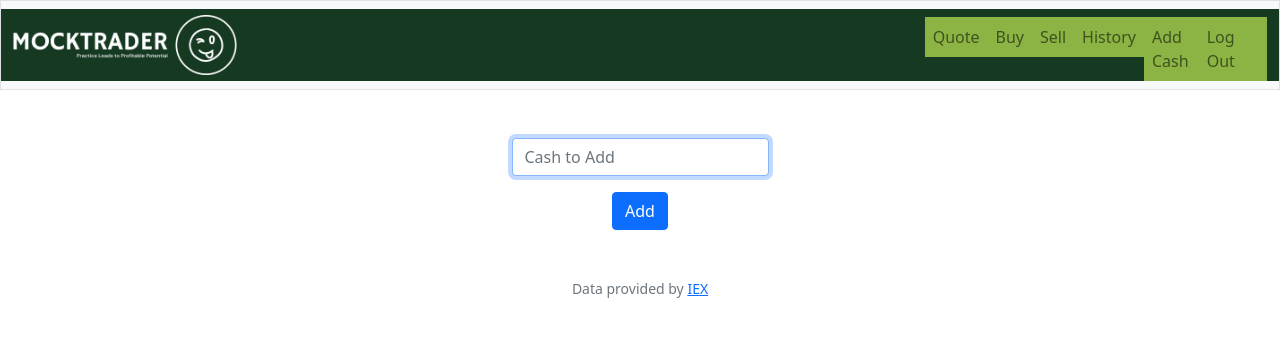
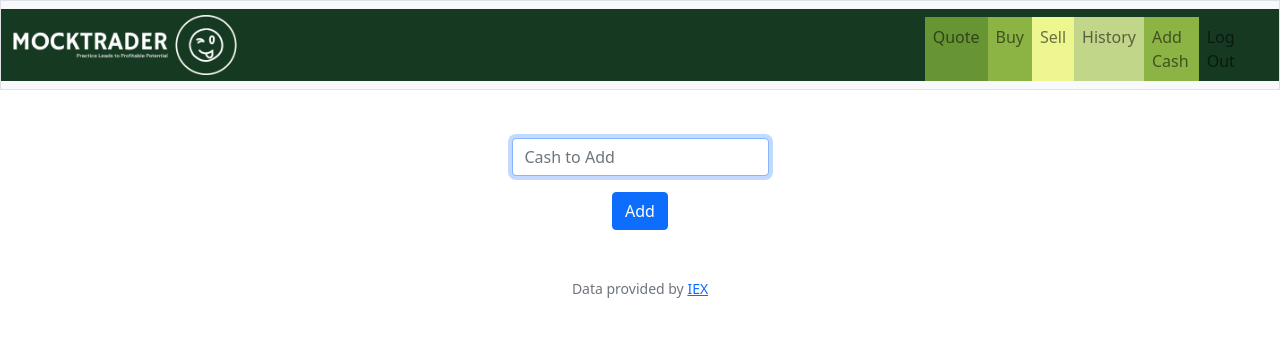
Before and after one commit to jazzorpheus/mock-trader, a Flask app: page /add in a window 1280 px wide. Shown: the top 337 px of the page. Run offline with Flask 3, Linux system fonts and the light colour scheme; the visitor is signed in with stand-in values (Sample User, id 1); some libraries are stand-ins or nearby versions.

Commit message:
Sat, Jul 29, 2023, 9:26 PM +01:00

```diff
--- a/static/styles.css
+++ b/static/styles.css
@@ -26,7 +26,22 @@ nav .navbar-brand .green
 /* Navbar */
 .nav-container {
     background-color: #163922;
+
 }
-.nav-link {
+
+
+.nav-item.quote {
+    background-color: #689534;
+}
+.nav-item.buy {
     background-color: #8CB444;
 }
+.nav-item.sell {
+    background-color: #EEF78F;
+}
+.nav-item.history {
+    background-color: #C1D688;
+}
+.nav-item.add {
+    background-color: #8CB444;
+}
--- a/templates/layout.html
+++ b/templates/layout.html
@@ -31,11 +31,11 @@
                 <div class="collapse navbar-collapse" id="navbar">
                     {% if session["user_id"] %}
                         <ul class="navbar-nav me-auto mt-2">
-                            <li class="nav-item"><a class="nav-link" href="/quote">Quote</a></li>
-                            <li class="nav-item"><a class="nav-link" href="/buy">Buy</a></li>
-                            <li class="nav-item"><a class="nav-link" href="/sell">Sell</a></li>
-                            <li class="nav-item"><a class="nav-link" href="/history">History</a></li>
-                            <li class="nav-item"><a class="nav-link" href="/add">Add Cash</a></li>
+                            <li class="nav-item quote"><a class="nav-link" href="/quote">Quote</a></li>
+                            <li class="nav-item buy"><a class="nav-link" href="/buy">Buy</a></li>
+                            <li class="nav-item sell"><a class="nav-link" href="/sell">Sell</a></li>
+                            <li class="nav-item history"><a class="nav-link" href="/history">History</a></li>
+                            <li class="nav-item add"><a class="nav-link" href="/add">Add Cash</a></li>
                         </ul>
                         <ul class="navbar-nav ms-auto mt-2">
                             <li class="nav-item"><a class="nav-link" href="/logout">Log Out</a></li>
```
Also changed, not shown: 1 other file.
